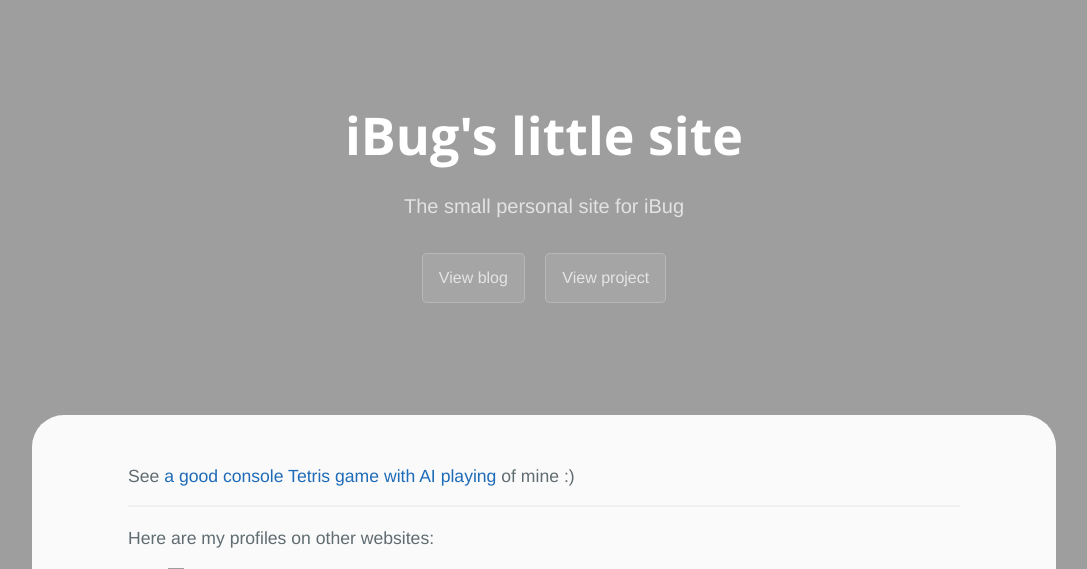
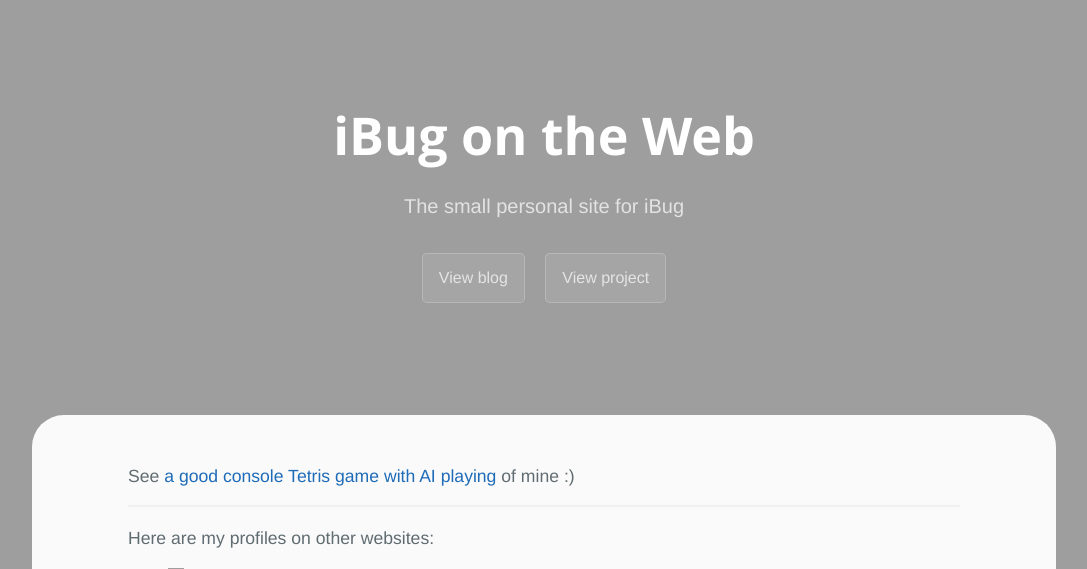
Before and after one commit to iBug/iBug-source, a Jekyll site: the page built from index.md, in a window 1280 px wide. Shown: the top 569 px of the page, without its empty margins (96-1183 px from the left). Built offline with Jekyll 4.4.1, drawn with Linux system fonts in a browser that asks for light colours; some web fonts are replaced; grey boxes are pictures that could not be loaded.

Commit message:
Rename site title

```diff
--- a/index.md
+++ b/index.md
@@ -1,5 +1,5 @@
 ---
-title: iBug's little site
+title: iBug on the Web
 layout: home
 redirect_from:
   - /main
```
